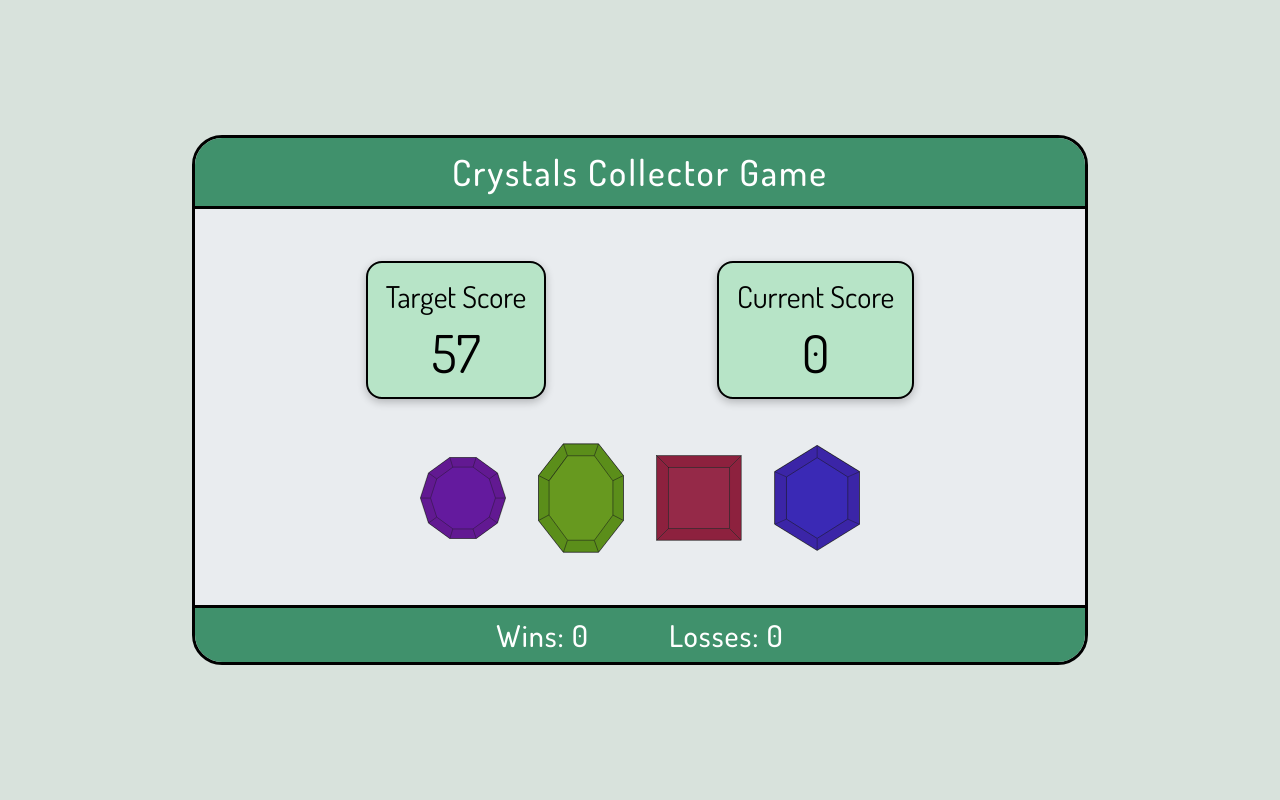
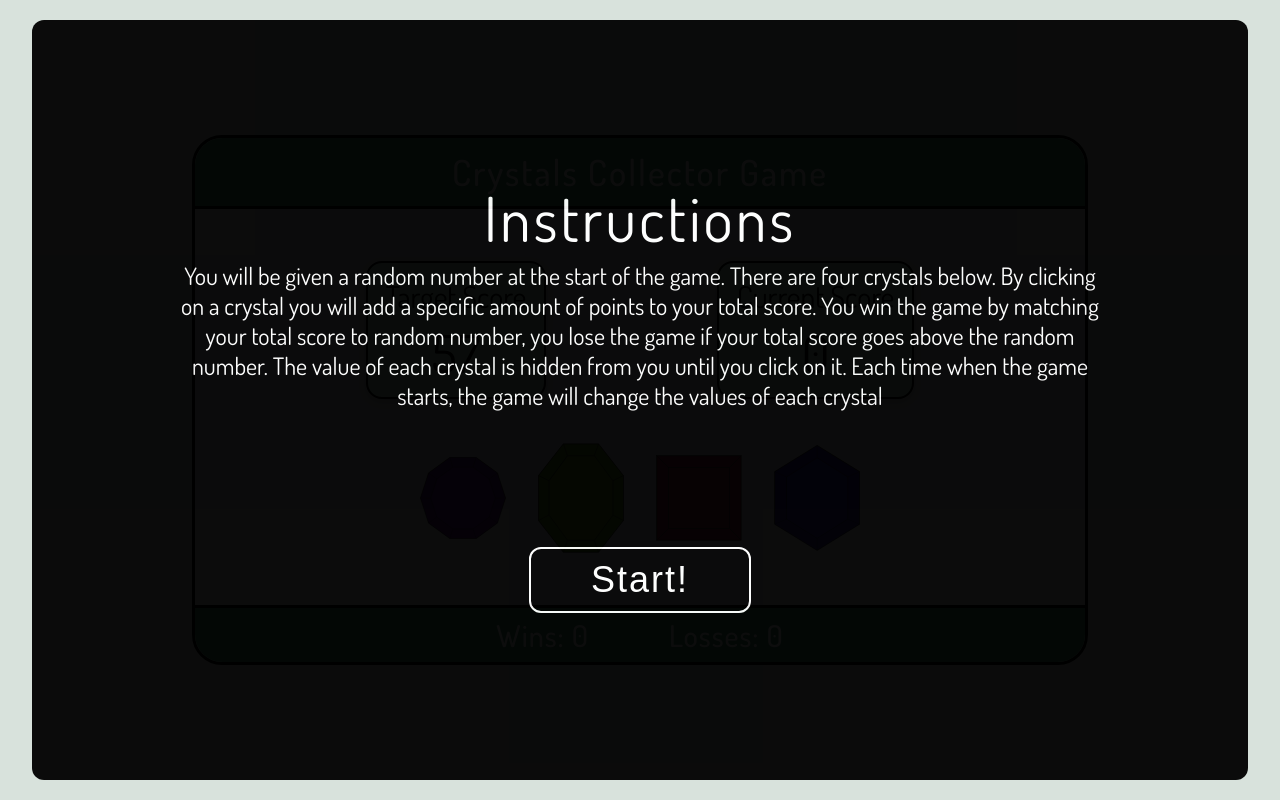
Before and after one commit to Nastakalow/Crystal-Collector-Game, a plain HTML site: page index.html in a window 1280 px wide. Drawn offline with nearby package versions, Linux system fonts and the light colour scheme.

Commit message:
game complete

```diff
--- a/assets/css/style.css
+++ b/assets/css/style.css
@@ -104,6 +104,56 @@ body {
   gap: 8rem;
 }
 
+.modal {
+  position: absolute;
+  top: 2.5%;
+  left: 2.5%;
+  padding: 3.2rem;
+  width: 95%;
+  height: 95%;
+  background-color: #000;
+  color: #fff;
+  border-radius: 1.2rem;
+  opacity: 0.95;
+
+  display: flex;
+  flex-direction: column;
+  align-items: center;
+  justify-content: space-evenly;
+}
+
+.modal-content {
+  text-align: center;
+  width: 80%;
+}
+
+.modal-title {
+  font-size: 6.2rem;
+  margin-bottom: 1.2rem;
+  letter-spacing: 0.3rem;
+}
+
+.modal-text {
+  font-size: 2.4rem;
+  line-height: 3rem;
+}
+
+.start-button {
+  border: 2px solid #fff;
+  padding: 1rem 6rem;
+  border-radius: 1.2rem;
+  font-size: 3.6rem;
+  letter-spacing: 0.2rem;
+  color: #fff;
+  background-color: transparent;
+  cursor: pointer;
+}
+
+.start-button:hover {
+  background-color: #fff;
+  color: #000;
+}
+
 @media only screen and (max-width: 645px) {
   html {
     font-size: 50%;
--- a/index.html
+++ b/index.html
@@ -66,6 +66,21 @@
       </div>
     </div>
 
-    <div class="modal"></div>
+    <div class="modal">
+      <div class="modal-content">
+        <h1 class="modal-title">Instructions</h1>
+        <p class="modal-text">
+          You will be given a random number at the start of the game. There are
+          four crystals below. By clicking on a crystal you will add a specific
+          amount of points to your total score. You win the game by matching
+          your total score to random number, you lose the game if your total
+          score goes above the random number. The value of each crystal is
+          hidden from you until you click on it. Each time when the game starts,
+          the game will change the values of each crystal
+        </p>
+      </div>
+
+      <button class="start-button" id="startBtn">Start!</button>
+    </div>
   </body>
 </html>
--- a/js/app.js
+++ b/js/app.js
@@ -4,6 +4,31 @@ $(document).ready(function () {
   let tarScore = getTarScr();
   let lossesCount = 0;
   let winsCount = 0;
+
+  $("#startBtn").click(() => {
+    $(".modal").remove();
+  });
+
+  $("#purpleCrystals").click(function () {
+    sum += crystalValueObj["purple"]["value"];
+    $("#currentScore").html(sum);
+    checkGameOver(sum, tarScore);
+  });
+  $("#greenCrystals").click(function () {
+    sum += crystalValueObj["green"]["value"];
+    $("#currentScore").html(sum);
+    checkGameOver(sum, tarScore);
+  });
+  $("#redCrystals").click(function () {
+    sum += crystalValueObj["red"]["value"];
+    $("#currentScore").html(sum);
+    checkGameOver(sum, tarScore);
+  });
+  $("#blueCrystals").click(function () {
+    sum += crystalValueObj["blue"]["value"];
+    $("#currentScore").html(sum);
+    checkGameOver(sum, tarScore);
+  });
 
   function getTarScr() {
     const tarScr = Math.round(Math.random() * 102) + 19;
@@ -28,27 +53,6 @@ $(document).ready(function () {
     };
   }
 
-  $("#purpleCrystals").click(function () {
-    sum += crystalValueObj["purple"]["value"];
-    $("#currentScore").html(sum);
-    checkGameOver(sum, tarScore);
-  });
-  $("#greenCrystals").click(function () {
-    sum += crystalValueObj["green"]["value"];
-    $("#currentScore").html(sum);
-    checkGameOver(sum, tarScore);
-  });
-  $("#redCrystals").click(function () {
-    sum += crystalValueObj["red"]["value"];
-    $("#currentScore").html(sum);
-    checkGameOver(sum, tarScore);
-  });
-  $("#blueCrystals").click(function () {
-    sum += crystalValueObj["blue"]["value"];
-    $("#currentScore").html(sum);
-    checkGameOver(sum, tarScore);
-  });
-
   function setupGame() {
     sum = 0;
     $("#currentScore").html(sum);
```
